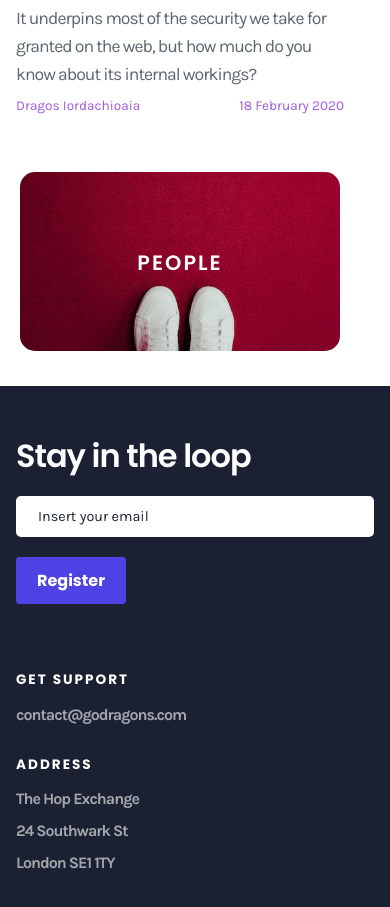
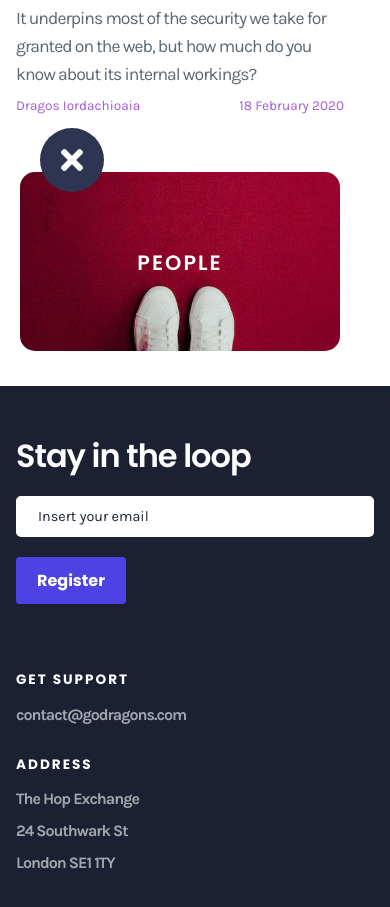
Before and after one commit to GoDragons/godragons-website, a React (Create React App) app: page /blog in a window 390 px wide. Shown: the part 780-1687 px from the top of the page. Built offline with nearby package versions, Linux system fonts and the light colour scheme.

Commit message:
Add close button to mobile nav

```diff
--- a/src/Header/Header.jsx
+++ b/src/Header/Header.jsx
@@ -15,7 +15,7 @@ function Header() {
   const [mobileNavIsOpen, setMobileNavIsOpen] = useState(false);
   const [
     mobileNavBackgroundIsShowing,
-    setMobileNavBackgroundIsShowing
+    setMobileNavBackgroundIsShowing,
   ] = useState(false);
 
   function displayDesktopHeader() {
@@ -59,7 +59,7 @@ function Header() {
       setMobileNavIsOpen(false);
       setTimeout(() => {
         setMobileNavBackgroundIsShowing(false);
-      }, 500);
+      }, 200);
     }
   }
 
@@ -67,7 +67,7 @@ function Header() {
     setMobileNavBackgroundIsShowing(true);
     setTimeout(() => {
       setMobileNavIsOpen(true);
-    }, 500);
+    }, 400);
   }
 
   function displayNav() {
@@ -112,28 +112,37 @@ function Header() {
       <aside
         className={cx("mobile-nav-background-1", {
           visible: mobileNavBackgroundIsShowing,
-          hidden: !mobileNavBackgroundIsShowing
+          hidden: !mobileNavBackgroundIsShowing,
         })}
         onClick={hideMobileNav}
       />
       <aside
         className={cx("mobile-nav-background-2", {
           visible: mobileNavBackgroundIsShowing,
-          hidden: !mobileNavBackgroundIsShowing
+          hidden: !mobileNavBackgroundIsShowing,
         })}
         onClick={hideMobileNav}
       />
       <aside
         className={cx("mobile-nav-background-3", {
           visible: mobileNavBackgroundIsShowing,
-          hidden: !mobileNavBackgroundIsShowing
+          hidden: !mobileNavBackgroundIsShowing,
         })}
         onClick={hideMobileNav}
       />
+      <button
+        className={cx("mobile-nav-background-close-button", {
+          visible: mobileNavBackgroundIsShowing,
+          hidden: !mobileNavBackgroundIsShowing,
+        })}
+        onClick={hideMobileNav}
+      >
+        <FontAwesomeIcon icon="times" className="icon" color="#fefefe" />
+      </button>
       <div
         className={cx("mobile-nav", {
           visible: mobileNavIsOpen,
-          hidden: !mobileNavIsOpen
+          hidden: !mobileNavIsOpen,
         })}
         onClick={hideMobileNav}
       >
--- a/src/Header/Header.scss
+++ b/src/Header/Header.scss
@@ -104,7 +104,8 @@ header {
 
   .mobile-nav-background-1,
   .mobile-nav-background-2,
-  .mobile-nav-background-3 {
+  .mobile-nav-background-3,
+  .mobile-nav-background-close-button {
     position: fixed;
     border-radius: 50%;
     transform-origin: 50% 50%;
@@ -177,11 +178,41 @@ header {
     }
   }
 
+  .mobile-nav-background-close-button {
+    width: 4rem;
+    height: 4rem;
+    transform: translate(-50%, -50%);
+    background-color: $nav-bg-color;
+    z-index: 2;
+    border: 0;
+    margin-top: 0;
+    left: 4.5rem;
+
+    &.visible {
+      bottom: 1rem;
+    }
+
+    &.hidden {
+      bottom: -10rem;
+    }
+
+    .icon {
+      position: absolute;
+      transform: translate(-50%, -50%) scale(2);
+      top: 50%;
+      left: 50%;
+
+      path {
+        fill: white;
+      }
+    }
+  }
+
   .mobile-nav {
     position: fixed;
     top: 3rem;
     right: 2rem;
-    transition: all 300ms ease-in-out;
+    transition: all 600ms ease-out;
     z-index: 4;
     overflow-y: hidden;
     width: 100%;
```
